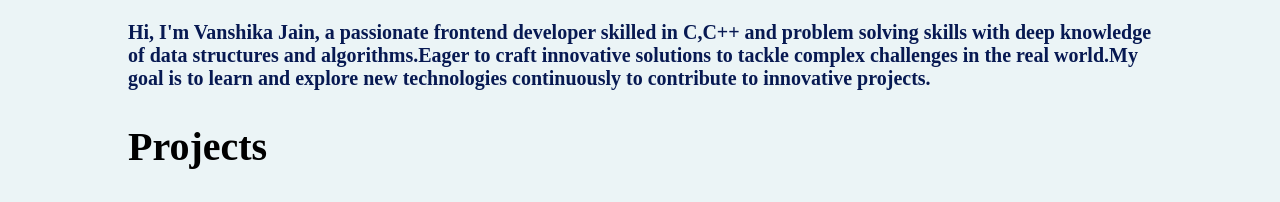
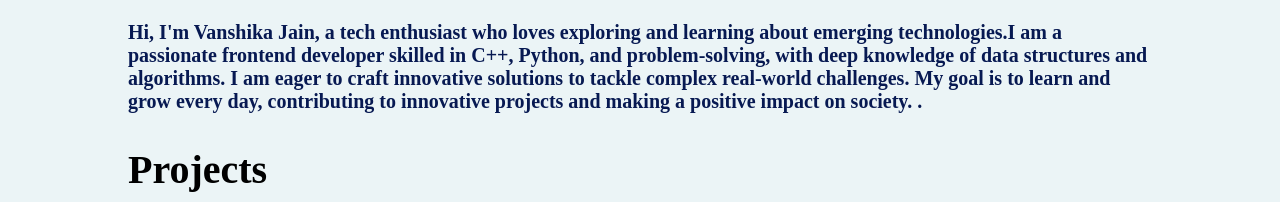
Before and after one commit to vanshikajain331/Portfolio, a plain HTML site: page index.html in a window 1280 px wide. Shown: the part 462-664 px from the top of the page. Drawn offline with nearby package versions, Linux system fonts and the light colour scheme.

Commit message:
Update index.html

```diff
--- a/index.html
+++ b/index.html
@@ -96,9 +96,11 @@
         <section id="about" class="section">
             <h2>About Me</h2>
             <img src="WhatsApp Image 2023-08-18 at 20.20.47.jpeg" height="130px" width="130px" alt="">
-            <p class="section-para">Hi, I'm Vanshika Jain, a passionate frontend developer skilled in C,C++ and problem solving skills with deep knowledge of data
-                structures and algorithms.Eager to craft innovative solutions to tackle complex challenges in the real world.My goal is to
-                learn and explore new technologies continuously to contribute to innovative projects.</p>
+            <p class="section-para">Hi, I'm Vanshika Jain, a tech enthusiast who loves exploring and learning about emerging technologies.I am a passionate frontend developer skilled in C++, Python, and problem-solving, with deep knowledge of data structures and algorithms.
+                I am eager to craft innovative solutions to tackle complex real-world challenges.
+                My goal is to learn and grow every day, contributing to innovative projects and making a positive impact on society.
+
+.</p>
         </section>
 
         <section id="portfolio" class="section">
```
